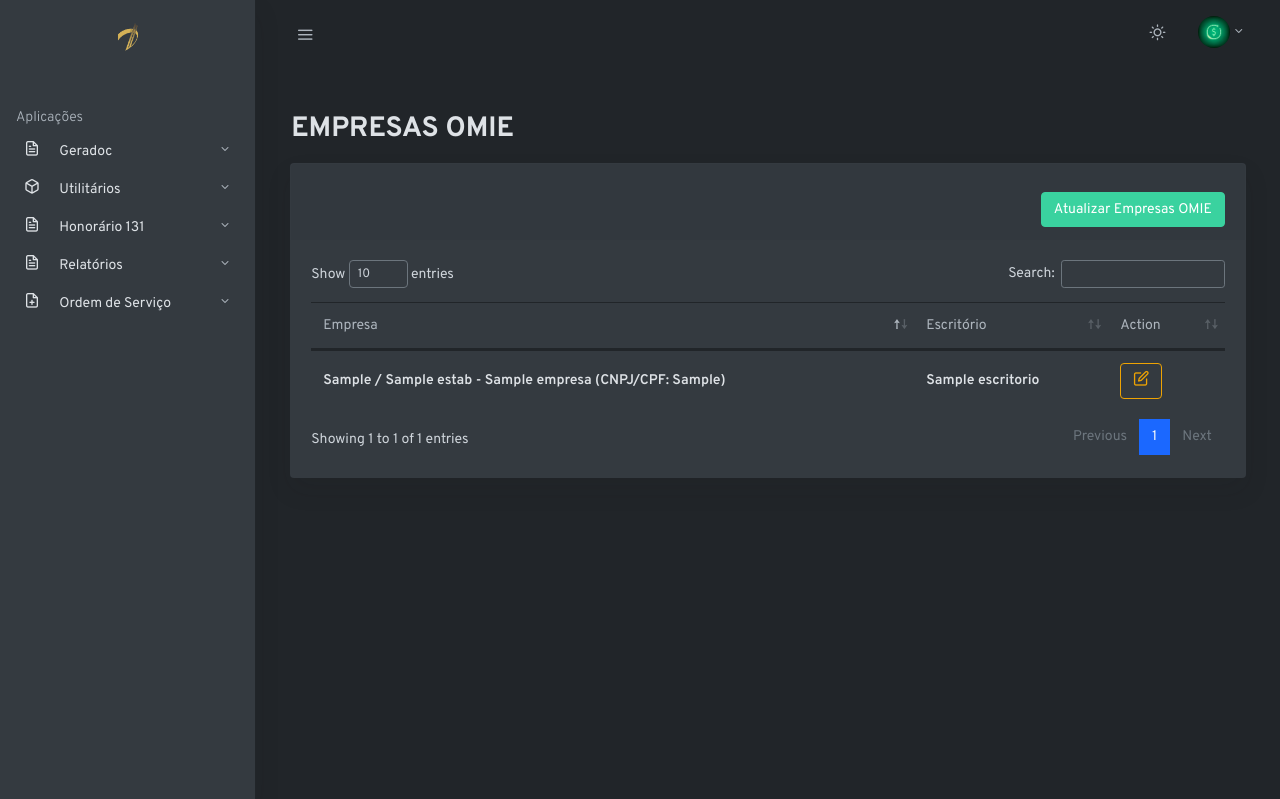
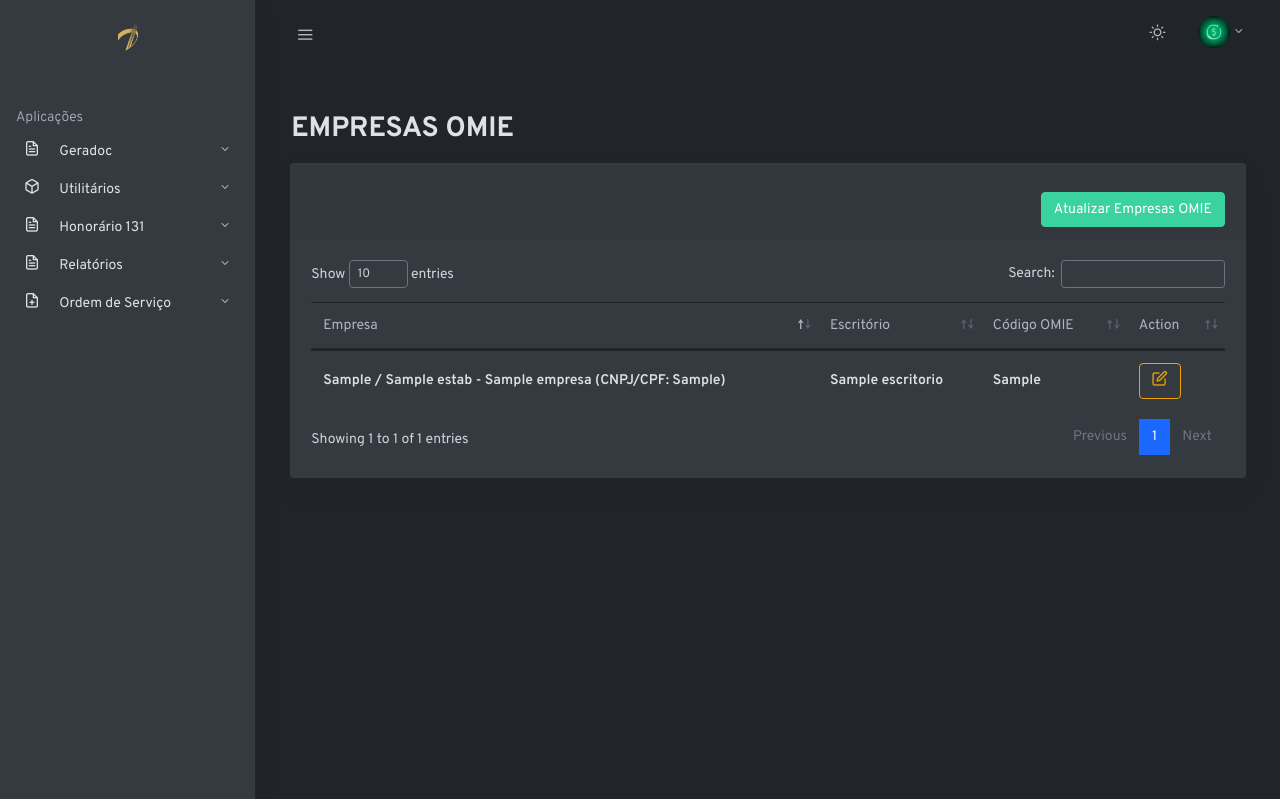
Before and after one commit to desenvdepaula/portal_financeiro, a Django app: template templates/ordem_servico/empresas.html in a window 1280 px wide. Shown: the top 799 px of the page. Run offline with Django 3.2, Linux system fonts and the light colour scheme; the template is opened without the code that fills it: most values are stand-ins (such as "Sample title", 1, 10 or a date in 2020); some libraries are stand-ins or nearby versions; some web fonts are replaced.

Commit message:
cd omie empresas

```diff
--- a/templates/ordem_servico/empresas.html
+++ b/templates/ordem_servico/empresas.html
@@ -46,6 +46,7 @@
                     <tr>
                       <th>Empresa</th>
                       <th>Escritório</th>
+                      <th>Código OMIE</th>
                       <th>Action</th>
                     </tr>
                   </thead>
@@ -54,6 +55,7 @@
                       <tr id="tr_{{empresa.codigo_cliente_omie}}">
                         <td class="h6">{{empresa.cd_empresa}} / {{empresa.estab}} - {{empresa.name_empresa}} (CNPJ/CPF: {{empresa.cnpj_cpf}})</td>
                         <td class="h6">{{empresa.escritorio}}</td>
+                        <td class="h6">{{empresa.codigo_cliente_omie}}</td>
                         <td class="h6">
                           <button class="btn btn-outline-warning" onclick="open_modal_atualizar_escritorio(`{{empresa.cd_empresa}} / {{empresa.estab}} - {{empresa.name_empresa}}`, '{{empresa.codigo_cliente_omie}}', '{{empresa.escritorio}}')"><i class="fe fe-edit fe-16"></i></button>
                         </td>
```
